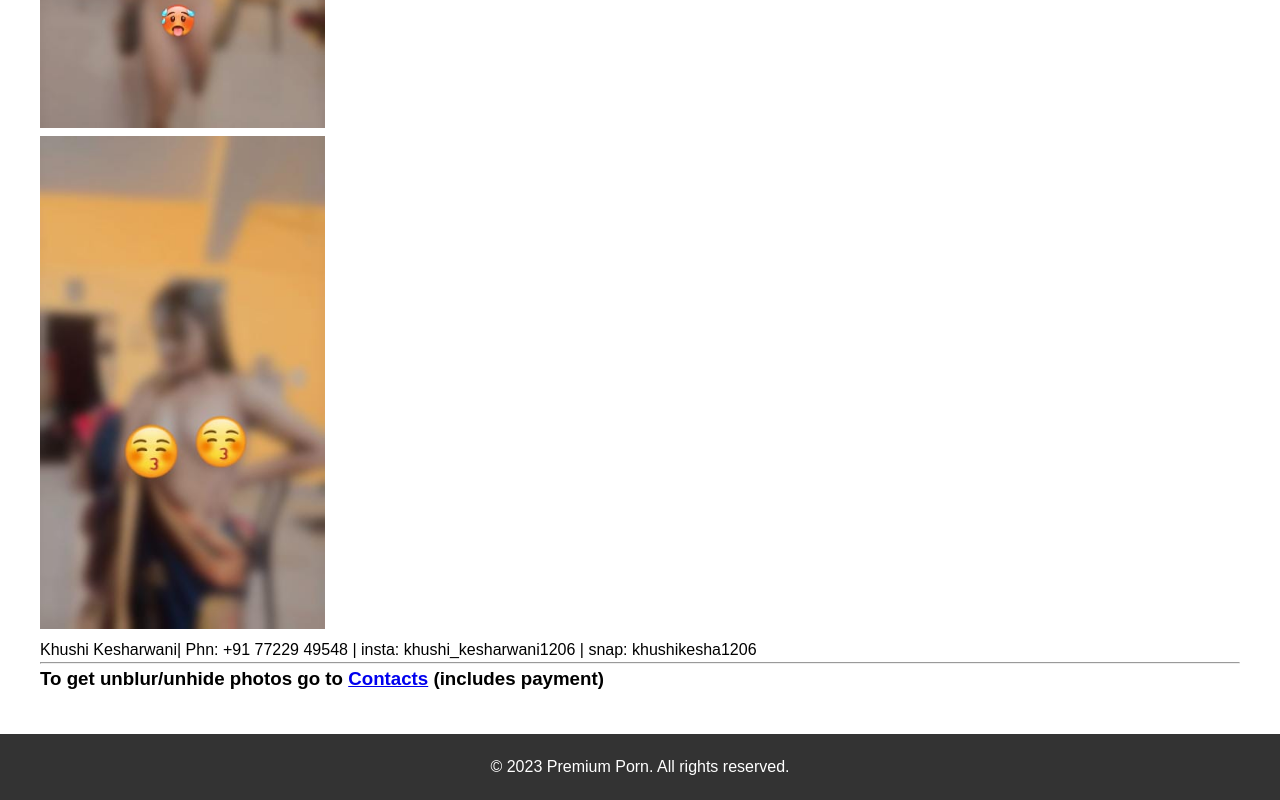
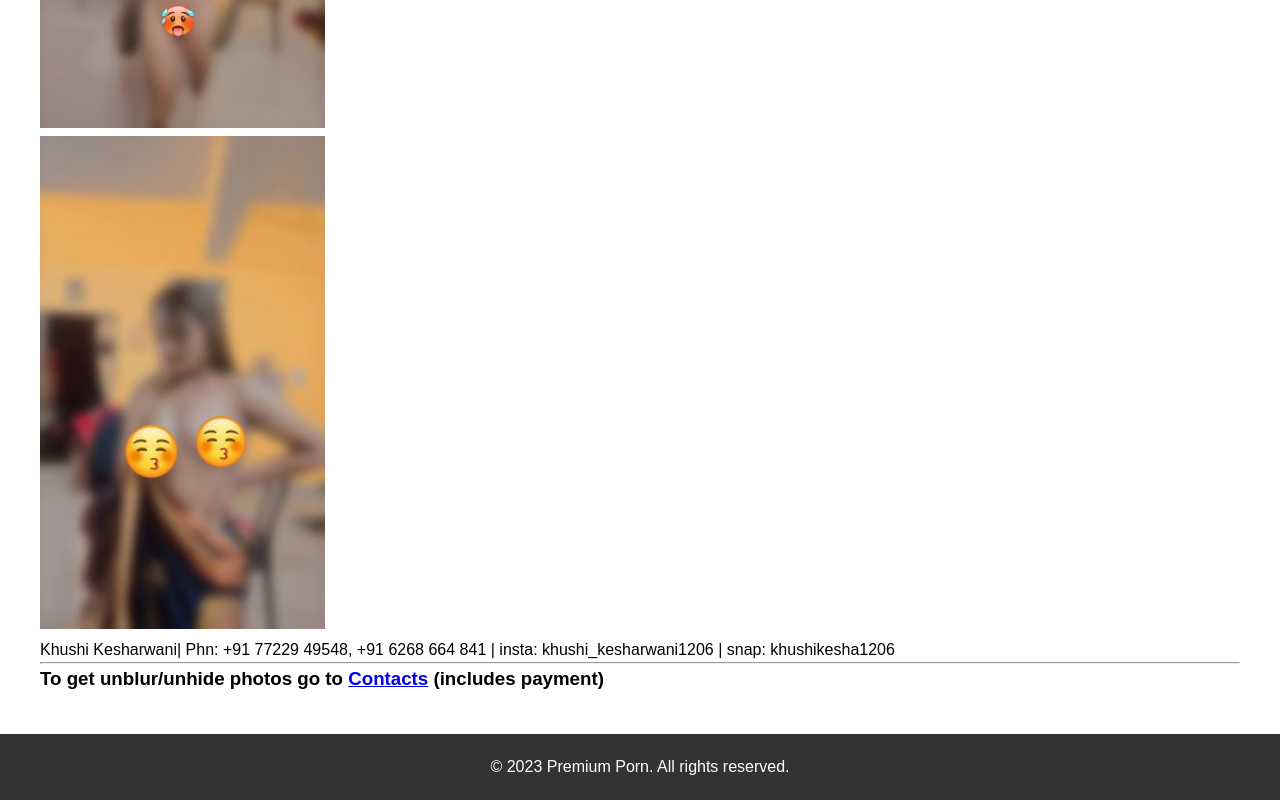
Before and after one commit to hacker123-star/premium-porn, a plain HTML site: page Khushi/photos.html in a window 1280 px wide. Shown: the part 6769-7569 px from the top of the page. Drawn offline with Linux system fonts and the light colour scheme.

Commit message:
Update photos.html

```diff
--- a/Khushi/photos.html
+++ b/Khushi/photos.html
@@ -96,7 +96,7 @@
     </section>
 
         <section>
-              Khushi Kesharwani| Phn: +91 77229 49548 | insta: khushi_kesharwani1206 | snap: khushikesha1206
+              Khushi Kesharwani| Phn: +91 77229 49548, +91 6268 664 841 | insta: khushi_kesharwani1206 | snap: khushikesha1206
             </section>
     <hr>
     <h3>To get unblur/unhide photos go to <a href="contact.html">Contacts</a> (includes payment)</h3>
```
